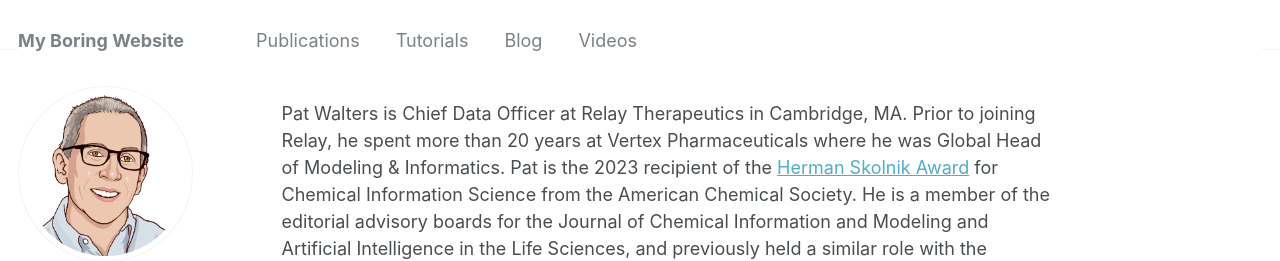
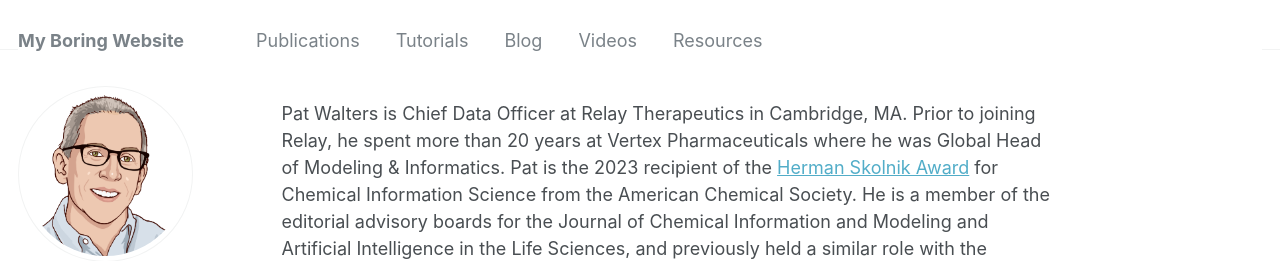
Before and after one commit to PatWalters/patwalters.github.io, a Jekyll site: the page built from _pages/about.md, in a window 1280 px wide. Shown: the top 261 px of the page. Built offline with Jekyll 4.4.1, drawn with Linux system fonts in a browser that asks for light colours; some web fonts are replaced.

Commit message:
added Resources link

```diff
--- a/_data/navigation.yml
+++ b/_data/navigation.yml
@@ -18,5 +18,9 @@
   - title: "Videos"
     url: /videos/
 
+  - title: "Resources"
+    url: https://github.com/PatWalters/resources_2024
+
+
 #  - title: "Guide"
 #   url: /markdown/
```
